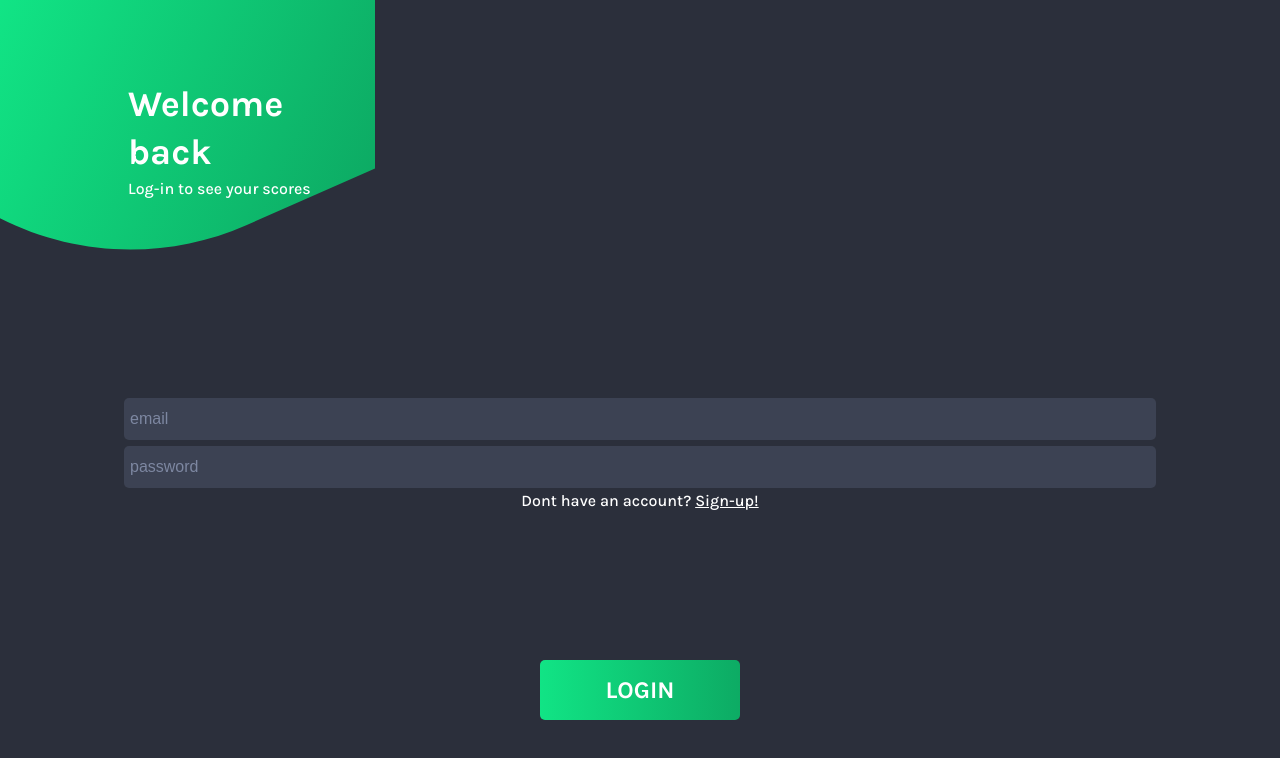
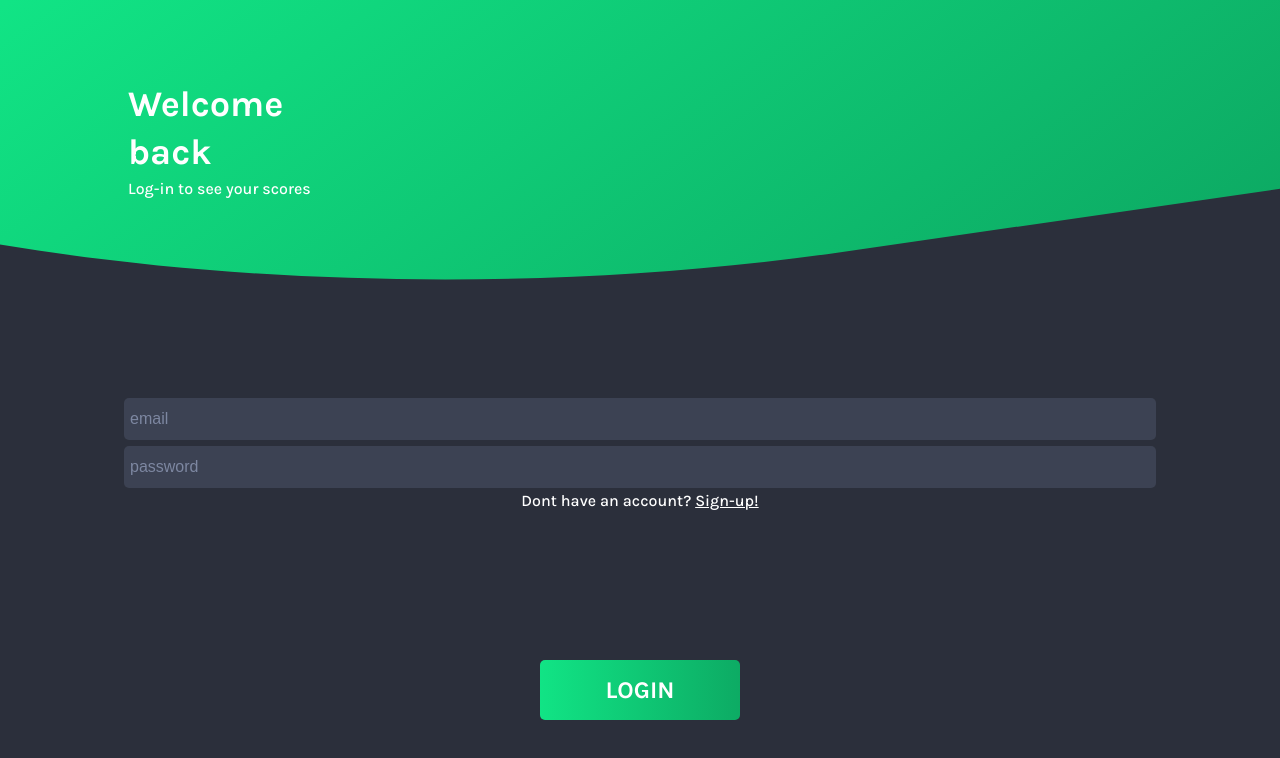
Before and after one commit to DomDew/scores-saver, a React (Create React App) app in the folder client/: page /login in a window 1280 px wide. Shown: the top 758 px of the page. Built offline with nearby package versions, Linux system fonts and the light colour scheme.

Commit message:
Resize Header image

```diff
--- a/client/src/components/SignUp.js
+++ b/client/src/components/SignUp.js
@@ -2,8 +2,6 @@
 import React, { useState } from 'react'
 import { motion } from 'framer-motion'
 import validator from 'validator'
-import * as Yup from 'yup'
-import { Formik } from 'formik'
 
 // COMPONENTS
 import FormPageAnimatedButton from './FormPageAnimatedButton'
--- a/client/src/styles/_form-page.scss
+++ b/client/src/styles/_form-page.scss
@@ -4,7 +4,8 @@
   position: absolute;
   top: 0;
   left: 0;
-  max-width: 100vh;
+  width: 100vw;
+  height: 35vh;
   z-index: 1;
 }
 
```
Also changed, not shown: client/src/images/form-page-background.svg.
